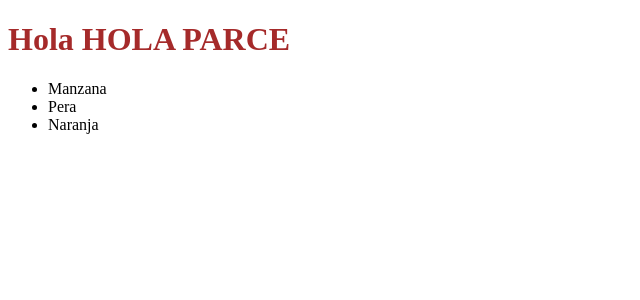
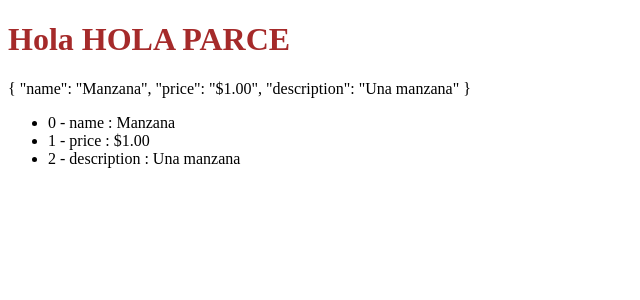
Before and after one commit to IsraelDiazAcosta/Mi-primer-Vue, a Vue app: page / in a window 1280 px wide. Shown: the top 300 px of the page, without its empty margins (0-640 px from the left). Built offline with nearby package versions, Linux system fonts and the light colour scheme.

Commit message:
feat_v-ford, usar v-ford para recorrer los atributos de un objeto :sparkles:

```diff
--- a/src/App.vue
+++ b/src/App.vue
@@ -1,32 +1,25 @@
 
 <script setup>
 const name="Hola parce";
-const arrayFrutas = [
+const objetoFruta =
         {
             name: "Manzana",
             price: "$1.00",
             description: "Una manzana",
-        },
-        {
-            name: "Pera",
-            price: "$2.00",
-            description: "Una pera",
-        },
-        {
-            name: "Naranja",
-            price: "$3.00",
-            description: "Una naranja",
-        },
-    ];
+        }
+
 </script>
 
 <template>
   <h1> Hola {{ name .toUpperCase()}} </h1>
+  {{ objetoFruta }}
   <ul>
-    <li v-for=" (frutas) in arrayFrutas" :key=frutas.name>
-      {{frutas.name}}
+      <li v-for="(value,propiedad,index) in objetoFruta" :key="index">
 
-    </li>
+        {{ index}} - {{ propiedad }} : {{ value }}
+
+      </li>
+
   </ul>
 
   </template>
```
